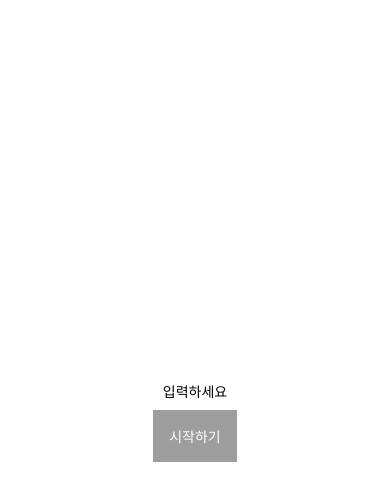
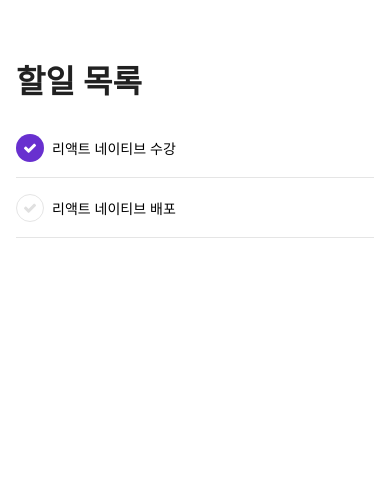
Before and after one commit to jch1223/todolist_react_native, a React Native app: screen / in a window 390 px wide. Shown: the top 500 px of the page. Built offline with nearby package versions, Linux system fonts and the light colour scheme.

Commit message:
add/todo list component

```diff
--- a/App.js
+++ b/App.js
@@ -1,50 +1,21 @@
 import React from "react";
-import { StyleSheet, View, Alert, TextInput } from "react-native";
-
-import StartButton from "./components/StartButton";
+import { StyleSheet, View, SafeAreaView } from "react-native";
+import Header from "./components/Header";
+import TodoItem from "./components/TodoItem";
 
 export default function App() {
-  let content = "";
-  let showAlert = () => {
-    Alert.alert(content);
-  };
-
   return (
-    <View style={styles.container}>
-      <TextInput
-        style={styles.input}
-        placeholder='입력하세요'
-        onChangeText={text => {
-          content = text;
-        }}
-      ></TextInput>
-
-      <StartButton showAlert={showAlert} disabled={content.length > 0 ? false : true}></StartButton>
-    </View>
+    <SafeAreaView style={styles.container}>
+      <Header />
+      <TodoItem title='리액트 네이티브 수강' done={true} />
+      <TodoItem title='리액트 네이티브 배포' done={false} />
+    </SafeAreaView>
   );
 }
 
 const styles = StyleSheet.create({
   container: {
     flex: 1,
-    backgroundColor: "#fff",
-    alignItems: "center",
-    justifyContent: "center"
-  },
-  box: {
-    flexDirection: "row",
-    backgroundColor: "#6830cf",
-    padding: 16
-  },
-  first: {
-    fontSize: 20,
-    color: "#fff",
-    fontWeight: "600",
-    padding: 16
-  },
-  input: {
-    width: "100%",
-    textAlign: "center",
-    paddingBottom: 10
+    backgroundColor: "#fff"
   }
 });
--- /dev/null
+++ b/components/Header.js
@@ -0,0 +1,25 @@
+import React from "react";
+import { StyleSheet, View, Text } from "react-native";
+
+const Header = () => {
+  return (
+    <View style={styles.container}>
+      <Text style={styles.title}>할일 목록</Text>
+    </View>
+  );
+};
+
+const styles = StyleSheet.create({
+  container: {
+    marginTop: 56,
+    marginBottom: 16,
+    marginLeft: 16
+  },
+  title: {
+    color: "#212121",
+    fontSize: 32,
+    fontWeight: "600"
+  }
+});
+
+export default Header;
--- a/components/StartButton.js
+++ /dev/null
@@ -1,29 +0,0 @@
-import React from "react";
-import { StyleSheet, View, Text, TouchableOpacity } from "react-native";
-
-const StartButton = ({ showAlert, disabled }) => {
-  return (
-    <TouchableOpacity activeOpacity={0.8} onPress={disabled ? null : showAlert}>
-      <View style={disabled ? styles.disabled : styles.box}>
-        <Text style={styles.text}>시작하기</Text>
-      </View>
-    </TouchableOpacity>
-  );
-};
-
-const styles = StyleSheet.create({
-  box: {
-    flexDirection: "row",
-    backgroundColor: "#6830cf",
-    padding: 16
-  },
-  disabled: {
-    backgroundColor: "#9e9e9e",
-    padding: 16
-  },
-  text: {
-    color: "#fff"
-  }
-});
-
-export default StartButton;
--- /dev/null
+++ b/components/TodoItem.js
@@ -0,0 +1,56 @@
+import React from "react";
+import { View, Text, TouchableOpacity, StyleSheet } from "react-native";
+import { FontAwesome } from "@expo/vector-icons";
+
+const TodoItem = ({ title, done }) => {
+  return (
+    <View style={styles.container}>
+      <View style={styles.todo}>
+        <TouchableOpacity activeOpacity={0.8} style={done ? styles.done : styles.check}>
+          <FontAwesome name='check' color={done ? "#fff" : "#e0e0e0"} size={14}></FontAwesome>
+        </TouchableOpacity>
+        <Text stlye={styles.title}>{title}</Text>
+      </View>
+    </View>
+  );
+};
+
+const styles = StyleSheet.create({
+  container: {
+    paddingLeft: 16,
+    paddingRight: 16,
+    backgroundColor: "#fff"
+  },
+  todo: {
+    flexDirection: "row",
+    alignItems: "center",
+    height: 60,
+    borderBottomWidth: 1,
+    borderBottomColor: "#e5e5e5"
+  },
+  title: {
+    fontSize: 16,
+    color: "#424242"
+  },
+  check: {
+    borderWidth: 1,
+    borderColor: "#e5e5e5",
+    width: 28,
+    height: 28,
+    borderRadius: 14,
+    justifyContent: "center",
+    alignItems: "center",
+    marginRight: 8
+  },
+  done: {
+    width: 28,
+    height: 28,
+    borderRadius: 14,
+    justifyContent: "center",
+    alignItems: "center",
+    marginRight: 8,
+    backgroundColor: "#6830cf"
+  }
+});
+
+export default TodoItem;
```
